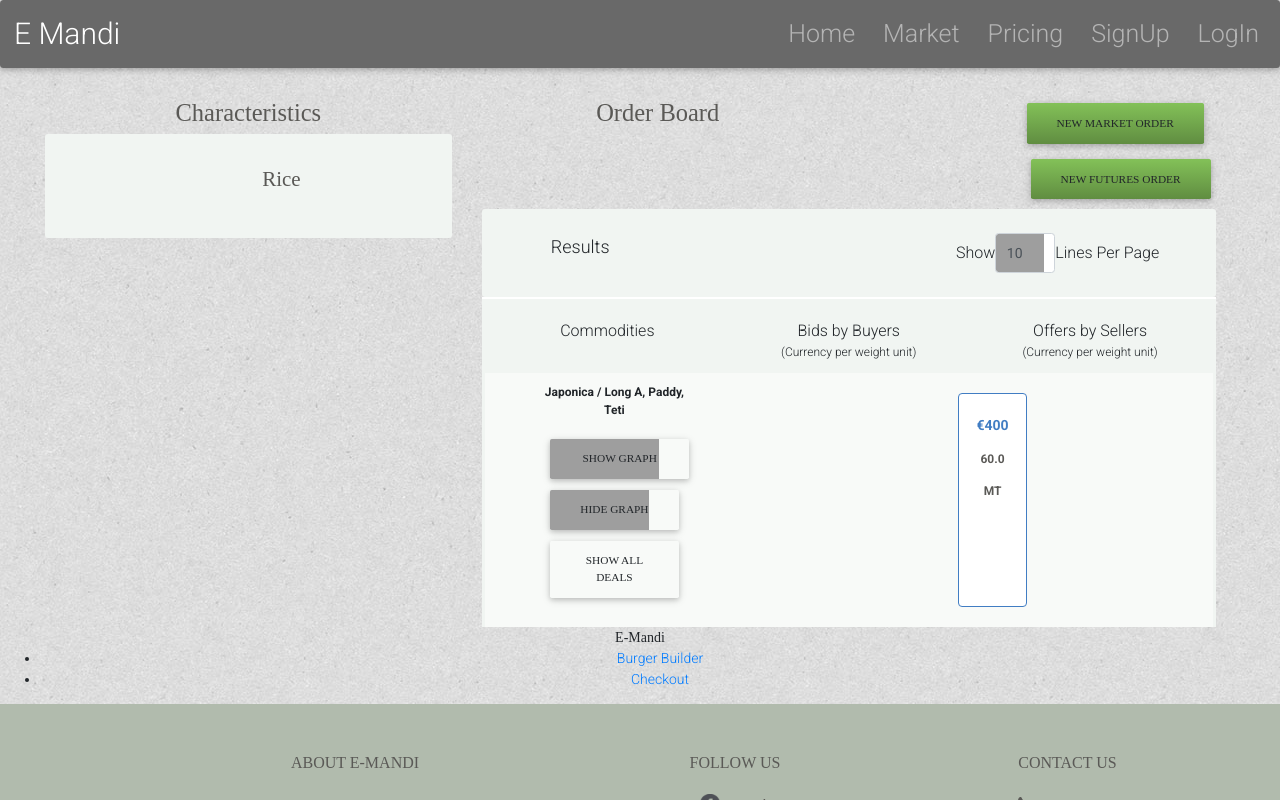
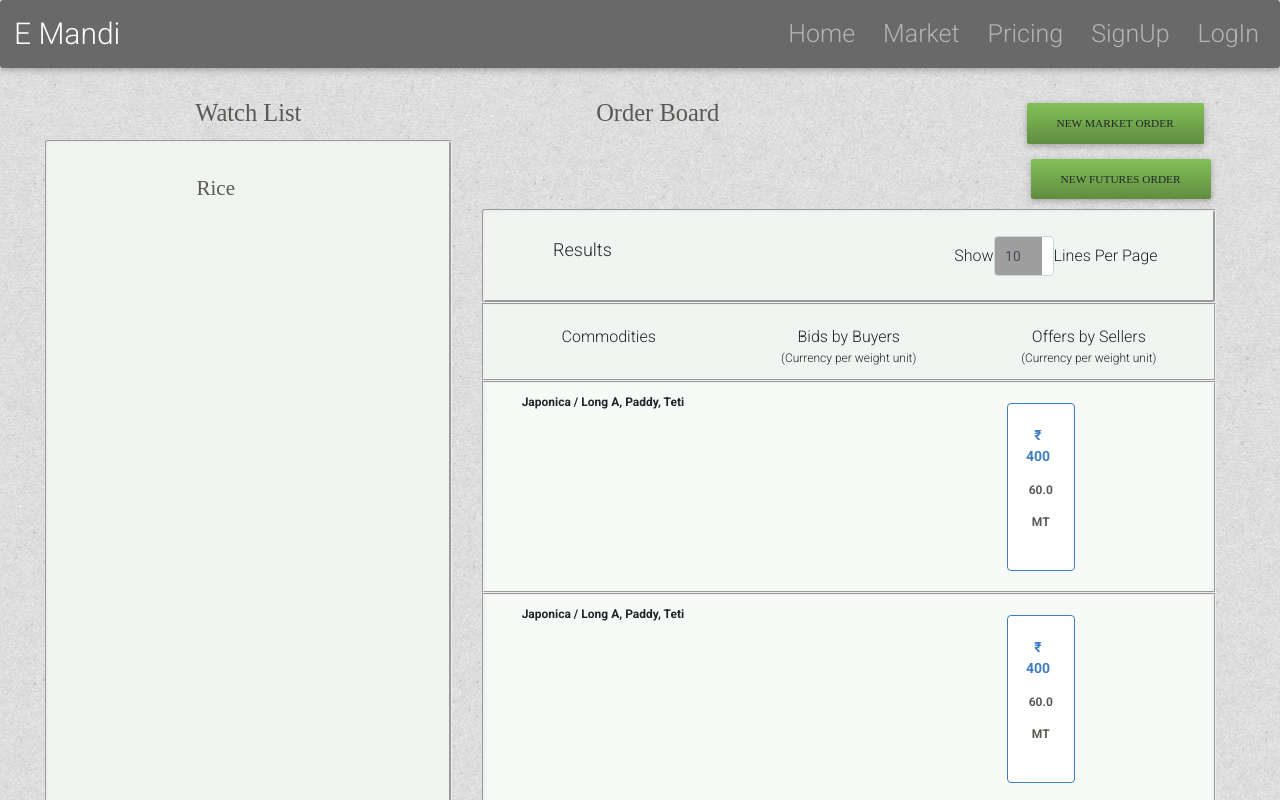
Before and after one commit to amanpro30/E-Mandi_ReactApp, a React app: page /MarketPlace in a window 1280 px wide. Shown: the top 800 px of the page. Built offline with nearby package versions, Linux system fonts and the light colour scheme; grey boxes are pictures that could not be loaded; a web font is replaced by a local one.

Commit message:
Improved Market Place UI and added signup validation

```diff
--- a/src/components/Marketplace/MarketPlace.js
+++ b/src/components/Marketplace/MarketPlace.js
@@ -38,16 +38,16 @@ class MarketPlace extends Component {
                 style={{ marginLeft: 45 }}
                 class="col-md-4 products-index__col"
               >
-                <h3 class="product-filter_header">Characteristics</h3>
+                <h3 class="product-filter_header" style={{marginBottom:'13px'}}>Watch List</h3>
 
-                <div class="product-filter">
+                <div class="product-filter" style={{border:'3px' , borderStyle:'groove', marginBottam:'20px' ,height:'100%'}}>
                   <div class="row form-filter_product">
-                    <div class="col-sm-2 col-md-3 col-lg-2"></div>
-                    <div class="col-sm-6 col-md-9 col-lg-10">
+                    <div class="col-sm-6 col-md-10 col-lg-10">
                       <h4>Rice</h4>
                     </div>
                   </div>
                 </div>
+                <br />
               </div>
               <div class="col-md-7 products-index__col">
                 <div class="row">
@@ -71,7 +71,7 @@ class MarketPlace extends Component {
                   </div>
                 </div>
 
-                <div class="products-index__top-filter">
+                <div class="products-index__top-filter"  style={{border:'3px' , borderStyle:'groove'}}>
                   <div class="row">
                     <div class="col-xs-3 products-index__top-filter__count">
                       Results
@@ -96,7 +96,7 @@ class MarketPlace extends Component {
                   </div>
                 </div>
 
-                <div class="products-index__list">
+                <div class="products-index__list"  style={{border:'2px' ,borderStyle:'groove'}}>
                   <div class="products-index__list__header hidden-sm-down">
                     <div class="row">
                       <div class="col-md-4">
@@ -145,6 +145,8 @@ class MarketPlace extends Component {
                   </div>
                 </div>
                 <Order />
+                <Order />
+                <br/>
               </div>
             </div>
           </div>
--- a/src/components/Marketplace/Order.js
+++ b/src/components/Marketplace/Order.js
@@ -4,51 +4,23 @@ class Order extends Component {
   render() {
     return (
       <Aux>
-        <div class="products-index__list__items">
+        <div class="products-index__list__items" style={{border:'2px' ,borderStyle:'groove'}}>
           <div
             style={{ marginLeft: 3, marginRight: 3 }}
             class=" row products-index__order__row"
           >
             <div class="col-xs-12 col-md-12  product-order-detail">
-              <div class="col-xs-12 col-md-3">
-                <p>Japonica / Long A, Paddy, Teti</p>
-                <p class="btns-contain">
-                  <a
-                    href="#chart0"
-                    class="btn btn-transparent btn__chart chart-link-down"
-                    data-toggle="collapse"
-                    aria-expanded="false"
-                    aria-controls="chart0"
-                  >
-                    Show Graph
-                  </a>
-                  <a
-                    href="#chart0"
-                    data-toggle="collapse"
-                    aria-expanded="false"
-                    aria-controls="chart0"
-                    class="btn btn-transparent btn__chart chart-link-up hide"
-                  >
-                    Hide Graph
-                  </a>
-                  <a
-                    class="btn btn-transparent btn__deals"
-                    href="/products/1/all_deals?bids%5B%5D=307&amp;label=Japonica+%2F+Long+A%2C+Paddy%2C+Teti"
-                  >
-                    Show All Deals
-                  </a>
-                </p>
-              </div>
+                <p style={{align:'left'}}>Japonica / Long A, Paddy, Teti</p>
+
 
               <div class="col-xs-12 col-md-9 flex-on-them">
                 <div class="col-xs-12 col-md-6 products-order-row"></div>
 
-                <div class="col-xs-12 col-md-6 products-order-row">
-                  <a href="/bids/307?previous_url=order_board_return">
-                    <div class="col-xs-3 col-sm-4 col-md-4 products-index__sell__col">
-                      <div class="bid-sell-hover">
+                <div class="col-xs-12 col-md-6 products-order-row"  style={{width:'00px'}}>
+                    <div class="col-xs-3 col-sm-4 col-md-4 products-index__sell__col"  style={{width:'200px', marginLeft:'50px'}}>
+                      <div  class="bid-sell-hover" style={{width:'100%'}}>
                         <div>
-                          <p class="product-order__ppt_sell">€400</p>
+                          <p class="product-order__ppt_sell" style={{width:'30px'}}>₹ 400</p>
                           <p class="product-order__weight">60.0</p>
                           <p class="product-order__unit">MT</p>
                         </div>
@@ -57,7 +29,6 @@ class Order extends Component {
                         </p>
                       </div>
                     </div>
-                  </a>{" "}
                 </div>
               </div>
 
--- a/src/components/SignUp/SignUp.js
+++ b/src/components/SignUp/SignUp.js
@@ -18,8 +18,22 @@ class Signup extends React.Component {
       aadharcard: "",
       pincode: "",
       company: ""
-    }
-  };
+    },
+    aadharErrorL:" ",
+    aadharErrorN:" ",
+    mobileErrorL:" ",
+    mobileErrorN:" ",
+    pinErrorL:" ",
+    pinErrorN:" ",
+    password_confirm:"",
+    passwordError:" ",
+    firstNameError:"",
+    lastNameError:"",
+    districtError:"",
+    stateError:"",
+    emailError:"",
+  }
+
 
   handle_change = e => {
     const name = e.target.name;
@@ -29,6 +43,54 @@ class Signup extends React.Component {
       newState[name] = value;
       return newState;
     });
+    let err=" ";
+    let password=this.state.password
+    if(name==='password_confirm'){
+      if(value!==" " && value!==password){
+        err=<strong style={{color:"red"}} >Pasword and Confirm Password Must Match</strong>
+      }
+
+
+
+    this.setState({passwordError:err});
+    }
+
+
+    if(name==='first_name'){
+      if(value!==" " && !value.match(/^[a-zA-Z]+$/)){
+        err=<strong style={{color:"red"}} >Invalid Name</strong>
+      }
+
+
+
+    this.setState({firstNameError:err});
+    }
+    if(name==='last_name'){
+      if(value!==" " && !value.match(/^[a-zA-Z]+$/)){
+        err=<strong style={{color:"red"}} >Invalid Name</strong>
+      }
+
+
+
+    this.setState({lastNameError:err});
+    }
+
+    if(name==='email'){
+      if(value!==" " ){
+        let lastAtPos = value.lastIndexOf('@');
+           let lastDotPos = value.lastIndexOf('.');
+
+           if (!(lastAtPos < lastDotPos && lastAtPos > 0 && value.indexOf('@@') === -1 && lastDotPos > 2 && (value.length - lastDotPos) > 2)) {
+
+            err=<strong style={{color:"red"}} >Invalid Email</strong>
+      }
+      }
+
+
+
+    this.setState({emailError:err});
+    }
+
   };
 
   handle_change1 = e => {
@@ -39,6 +101,63 @@ class Signup extends React.Component {
       newState["profile"][name] = value;
       return newState;
     });
+
+    let err=" ";
+    let err1=" ";
+    if(name==='aadharcard'){
+      if(value!==" " && !Number(value)){
+        err=<strong style={{color:"red"}} >Aadhar must be a number</strong>
+      }
+      if(value.length!==12){
+        err1=<strong style={{color:"red"}} > Length must be 12 </strong>
+      }
+      this.setState({aadharErrorL:err, aadharErrorN:err1});
+    }
+
+
+
+    if(name==='phone'){
+      if(value!==" " && !Number(value)){
+        err=<strong style={{color:"red"}} >Mobile no. must be a number</strong>
+      }
+      if(value.length!==10){
+        err1=<strong style={{color:"red"}} > Length must be 10 </strong>
+      }
+      this.setState({mobileErrorL:err, mobileErrorN:err1});
+    }
+
+
+
+    if(name==='pincode'){
+      if(value!==" " && !Number(value)){
+        err=<strong style={{color:"red"}} >Pincode must be a number</strong>
+      }
+      if(value.length!==6){
+        err1=<strong style={{color:"red"}} > Length must be 6 </strong>
+      }
+      this.setState({pincodeErrorL:err, pincodeErrorN:err1});
+    }
+
+    if(name==='city'){
+      if(value!==" " && !value.match(/^[a-zA-Z]+$/)){
+        err=<strong style={{color:"red"}} >Invalid District Name</strong>
+      }
+
+
+
+    this.setState({districtError:err});
+    }
+    if(name==='state'){
+      if(value!==" " && !value.match(/^[a-zA-Z]+$/)){
+        err=<strong style={{color:"red"}} >Invalid State Name</strong>
+      }
+
+
+
+    this.setState({stateError:err});
+    }
+
+
   };
 
   render() {
@@ -68,7 +187,7 @@ class Signup extends React.Component {
               />
               <ul className="error_explanation"></ul>
               <div className="row">
-                <div className="col-md-8 form-group">
+                <div className="col-md-6 form-group">
                   <label htmlFor="username">
                     <strong>UserName</strong>
                   </label>
@@ -87,6 +206,7 @@ class Signup extends React.Component {
                   <label htmlFor="first_name">
                     <strong>First Name</strong>
                   </label>
+                  &nbsp;&nbsp;{this.state.firstNameError}
                   <input
                     className="form-control"
                     required="required"
@@ -100,6 +220,7 @@ class Signup extends React.Component {
                   <label htmlFor="last_name">
                     <strong>Last Name</strong>
                   </label>
+                  &nbsp;{this.state.lastNameError}
                   <input
                     className="form-control"
                     required="required"
@@ -123,6 +244,20 @@ class Signup extends React.Component {
                     onChange={this.handle_change}
                   />
                 </div>
+                <div className="col-md-6 form-group">
+                  <label htmlFor="password">
+                    <strong>Confirm Password</strong>
+                  </label>
+                  &nbsp;{this.state.passwordError}
+                  <input
+                    className="form-control"
+                    required="required"
+                    type="password"
+                    name="password_confirm"
+                    value={this.state.password_confirm}
+                    onChange={this.handle_change}
+                  />
+                </div>
               </div>
               <div className="row">
                 <div className="col-md-6 form-group">
@@ -142,6 +277,7 @@ class Signup extends React.Component {
                   <label htmlFor="email">
                     <strong>E-Mail</strong>
                   </label>
+                  &nbsp;&nbsp;{this.state.emailError}
                   <input
                     className="form-control"
                     required="required"
@@ -157,7 +293,8 @@ class Signup extends React.Component {
                   <label className="required" htmlFor="aadharcard">
                     <strong>Aadhaar Number</strong>
                   </label>
-                  <br />
+                  &nbsp;&nbsp;{this.state.aadharErrorL}&nbsp;{this.state.aadharErrorN}
+
                   <input
                     className="form-control"
                     type="text"
@@ -170,6 +307,7 @@ class Signup extends React.Component {
                   <label className="required" htmlFor="phone">
                     <strong>Mobile number</strong>
                   </label>
+                  &nbsp;&nbsp;{this.state.mobileErrorL}&nbsp;{this.state.mobileErrorN}
                   <br />
                   <input
                     className="form-control"
@@ -201,6 +339,7 @@ class Signup extends React.Component {
                   <label htmlFor="city">
                     <strong>District</strong>
                   </label>
+                  &nbsp;&nbsp;{this.state.districtError}
                   <input
                     className="form-control"
                     required="required"
@@ -214,6 +353,7 @@ class Signup extends React.Component {
                   <label htmlFor="state">
                     <strong>State</strong>
                   </label>
+                  &nbsp;&nbsp;{this.state.stateError}
                   <input
                     className="form-control"
                     required="required"
@@ -229,6 +369,8 @@ class Signup extends React.Component {
                   <label htmlFor="pincode">
                     <strong>Pincode</strong>
                   </label>
+                  &nbsp;{this.state.pincodeErrorL}&nbsp;{this.state.pincodeErrorN}
+
                   <input
                     className="form-control"
                     required="required"
```
